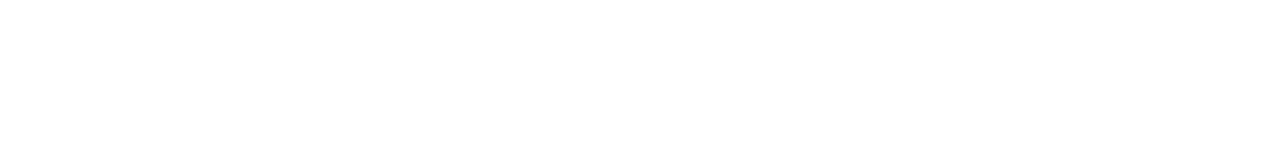
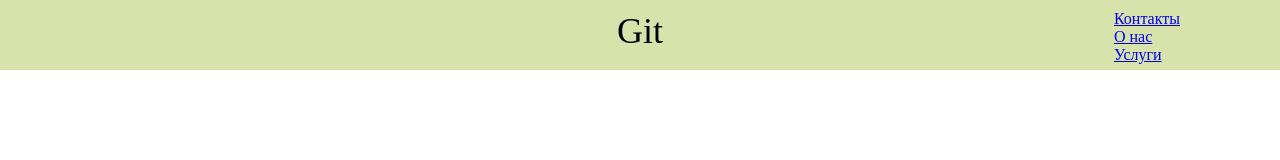
Before and after one commit to vane4ka69/first-project, a plain HTML site: page index.html in a window 1280 px wide. Drawn offline with Linux system fonts and the light colour scheme.

Commit message:
Создание CSS-стилей

```diff
--- a/index.html
+++ b/index.html
@@ -1,11 +1,19 @@
 <!DOCTYPE html>
-<html>
+<html lang="ru">
     <head>
         <title>Git</title>
     <link rel="stylesheet" href="style.css">
+    <meta charset="utf-8">
 
     </head>
     <body>
-
+        <header class="top">
+            <div class = "title">Git</div>
+                <ul class = "menu">
+		            <li><a href = "#">Контакты</a></li>
+		            <li><a href = "#">О нас</a></li>
+		            <li><a href = "#">Услуги</a></li>
+                </ul>
+        </header>
     </body>
 </html>
--- a/style.css
+++ b/style.css
@@ -0,0 +1,21 @@
+* { margin: 0;
+    padding: 0;
+}
+
+.top{
+    width: 100%;
+	background: #D8E3AB;
+	height: 70px;
+}
+
+.title{
+	font-size: 36px;
+	padding-top: 10px;
+	text-align: center;
+}
+.menu{
+	list-style: none;
+	position: absolute;
+	top: 10px;
+	right: 100px;
+}
```
